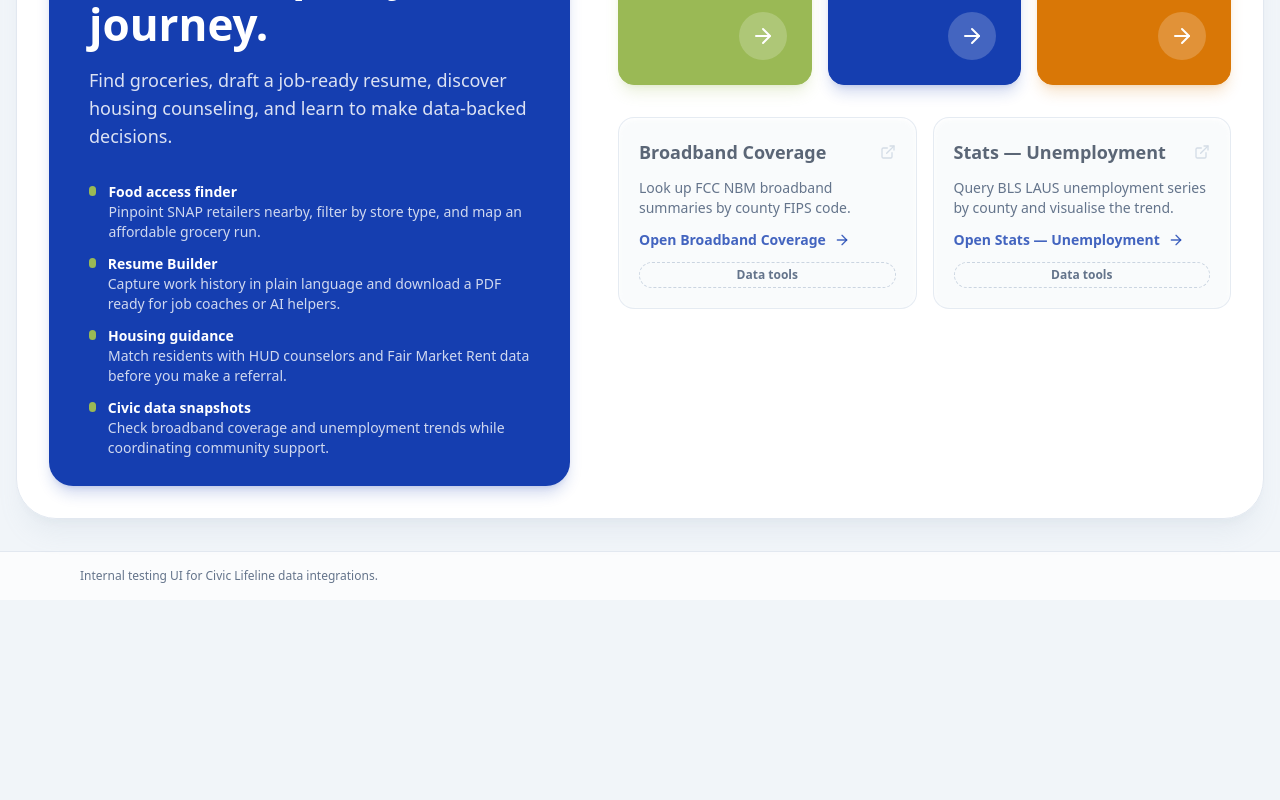
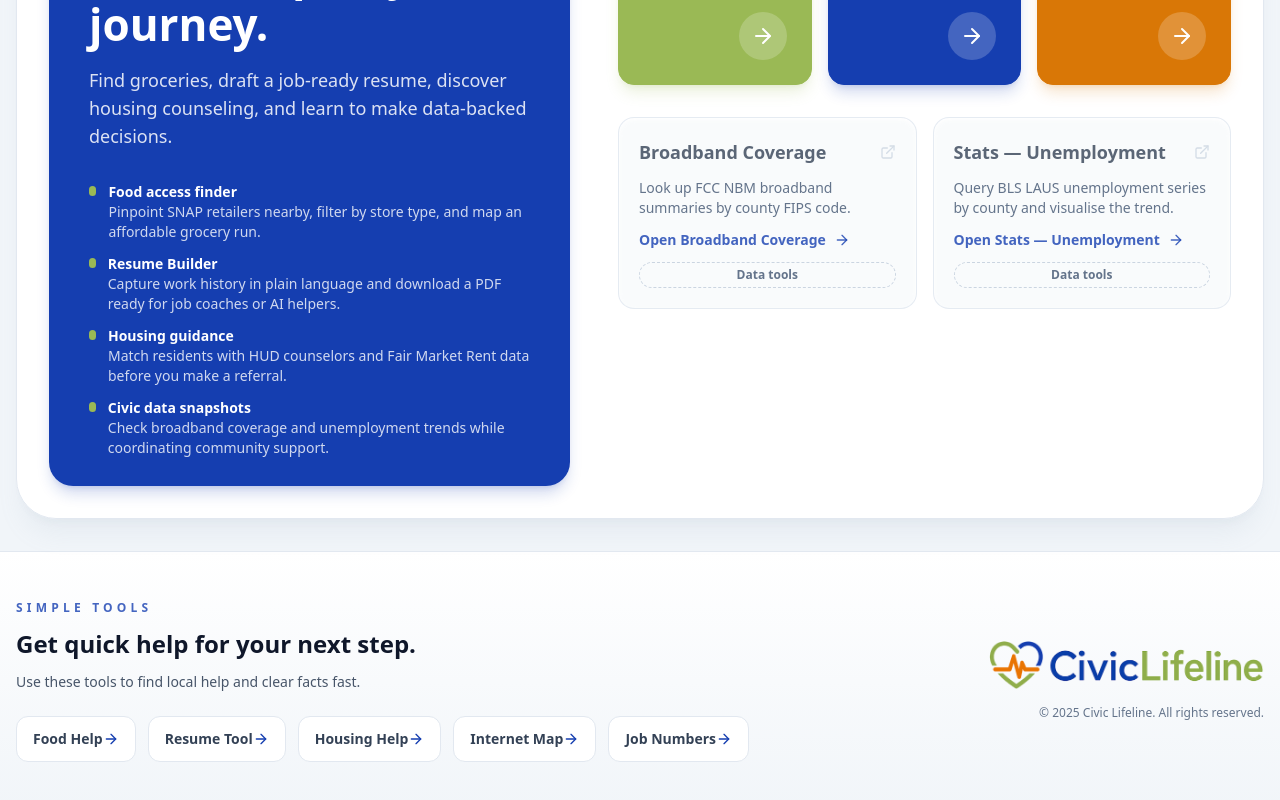
Before and after one commit to juchheim/civic-lifeline, a Next.js app in the folder apps/web/: page / in a window 1280 px wide. Shown: the part 444-1244 px from the top of the page. Before the commit the page ends 1044 px from the top, so only its background shows below. Built offline with nearby package versions, Linux system fonts and the light colour scheme.

Commit message:
Update footer: change buttons to 5 columns, prevent text wrapping, fix copyright positioning

```diff
--- a/apps/web/app/layout.tsx
+++ b/apps/web/app/layout.tsx
@@ -1,10 +1,19 @@
 import "./globals.css";
 import "leaflet/dist/leaflet.css";
+import type { Metadata } from "next";
+import Image from "next/image";
 import Link from "next/link";
-import Image from "next/image";
-import type { Metadata } from "next";
+import { ArrowRight } from "lucide-react";
 import MainNav from "@/components/MainNav";
 import { Providers } from "./providers";
+
+const footerLinks = [
+  { href: "/food", label: "Food Help" },
+  { href: "/resume", label: "Resume Tool" },
+  { href: "/housing", label: "Housing Help" },
+  { href: "/broadband", label: "Internet Map" },
+  { href: "/stats", label: "Job Numbers" },
+];
 
 export const metadata: Metadata = {
   title: "Civic Lifeline",
@@ -13,7 +22,7 @@ export const metadata: Metadata = {
 
 export default function RootLayout({ children }: { children: React.ReactNode }) {
   return (
-    <html lang="en">
+    <html lang="en" suppressHydrationWarning>
       <head>
         <script
           dangerouslySetInnerHTML={{
@@ -24,10 +33,12 @@ export default function RootLayout({ children }: { children: React.ReactNode })
                   var body = document.body;
                   var html = document.documentElement;
 
+                  if (!body || !html) return;
+
                   // Get the actual content height (not including any off-screen elements)
                   var actualContentHeight = Math.max(
-                    body.scrollHeight,
-                    html.scrollHeight
+                    body.scrollHeight || 0,
+                    html.scrollHeight || 0
                   );
 
                   // Force body to match actual content height, never exceed it
@@ -84,12 +95,17 @@ export default function RootLayout({ children }: { children: React.ReactNode })
                   });
                 }
 
-                // Run immediately and continuously
-                enforceHeightConstraints();
-                fixRechartsSpan();
-
+                // Run after hydration to avoid style mismatch warnings
+                // Use requestAnimationFrame to ensure DOM is ready
                 if (document.readyState === 'loading') {
                   document.addEventListener('DOMContentLoaded', function() {
+                    requestAnimationFrame(function() {
+                      enforceHeightConstraints();
+                      fixRechartsSpan();
+                    });
+                  });
+                } else {
+                  requestAnimationFrame(function() {
                     enforceHeightConstraints();
                     fixRechartsSpan();
                   });
@@ -119,7 +135,7 @@ export default function RootLayout({ children }: { children: React.ReactNode })
           }}
         />
       </head>
-      <body className="bg-slate-100 text-slate-900 antialiased" data-cl-app="true">
+      <body className="bg-slate-100 text-slate-900 antialiased" data-cl-app="true" suppressHydrationWarning>
         <Providers>
           <div className="flex flex-col">
             <header className="border-b border-slate-200 bg-white/80 backdrop-blur">
@@ -140,9 +156,42 @@ export default function RootLayout({ children }: { children: React.ReactNode })
             <div role="main">
               <div className="mx-auto w-full max-w-[85rem] px-4 pt-2 pb-2 md:pb-4">{children}</div>
             </div>
-            <footer className="border-t border-slate-200 bg-white/70">
-              <div className="mx-auto w-full max-w-6xl px-4 py-4 text-xs text-slate-500">
-                Internal testing UI for Civic Lifeline data integrations.
+            <footer className="border-t border-slate-200 bg-gradient-to-b from-white via-slate-50 to-slate-100 text-slate-700">
+              <div className="mx-auto flex w-full max-w-[85rem] flex-col gap-10 px-4 py-12 lg:flex-row lg:items-center lg:justify-between">
+                <div className="max-w-2xl space-y-6">
+                  <div className="space-y-3">
+                    <p className="text-xs font-semibold uppercase tracking-[0.35em] text-civic-blue/80">
+                      Simple tools
+                    </p>
+                    <p className="text-2xl font-semibold text-slate-900">
+                      Get quick help for your next step.
+                    </p>
+                    <p className="text-sm text-slate-600">Use these tools to find local help and clear facts fast.</p>
+                  </div>
+                  <nav aria-label="Helpful links" className="grid gap-3 grid-cols-1 min-[520px]:grid-cols-[repeat(5,minmax(max-content,1fr))]">
+                    {footerLinks.map((link) => (
+                      <Link
+                        key={link.href}
+                        href={link.href}
+                        className="group flex items-center justify-between rounded-xl border border-slate-200 bg-white px-4 py-3 text-sm font-semibold text-slate-700 transition hover:border-civic-blue/40 hover:bg-civic-blue/5 hover:text-civic-blue whitespace-nowrap"
+                      >
+                        <span>{link.label}</span>
+                        <ArrowRight className="h-4 w-4 text-civic-blue transition group-hover:translate-x-1" />
+                      </Link>
+                    ))}
+                  </nav>
+                </div>
+                <div className="flex flex-col items-start gap-4 lg:items-end">
+                  <Image
+                    src="/CivicLifelineOGB.png"
+                    alt="Civic Lifeline"
+                    width={200}
+                    height={60}
+                    className="h-auto w-auto max-h-[48px]"
+                    priority
+                  />
+                  <p className="text-xs text-slate-500">© {new Date().getFullYear()} Civic Lifeline. All rights reserved.</p>
+                </div>
               </div>
             </footer>
           </div>
```
